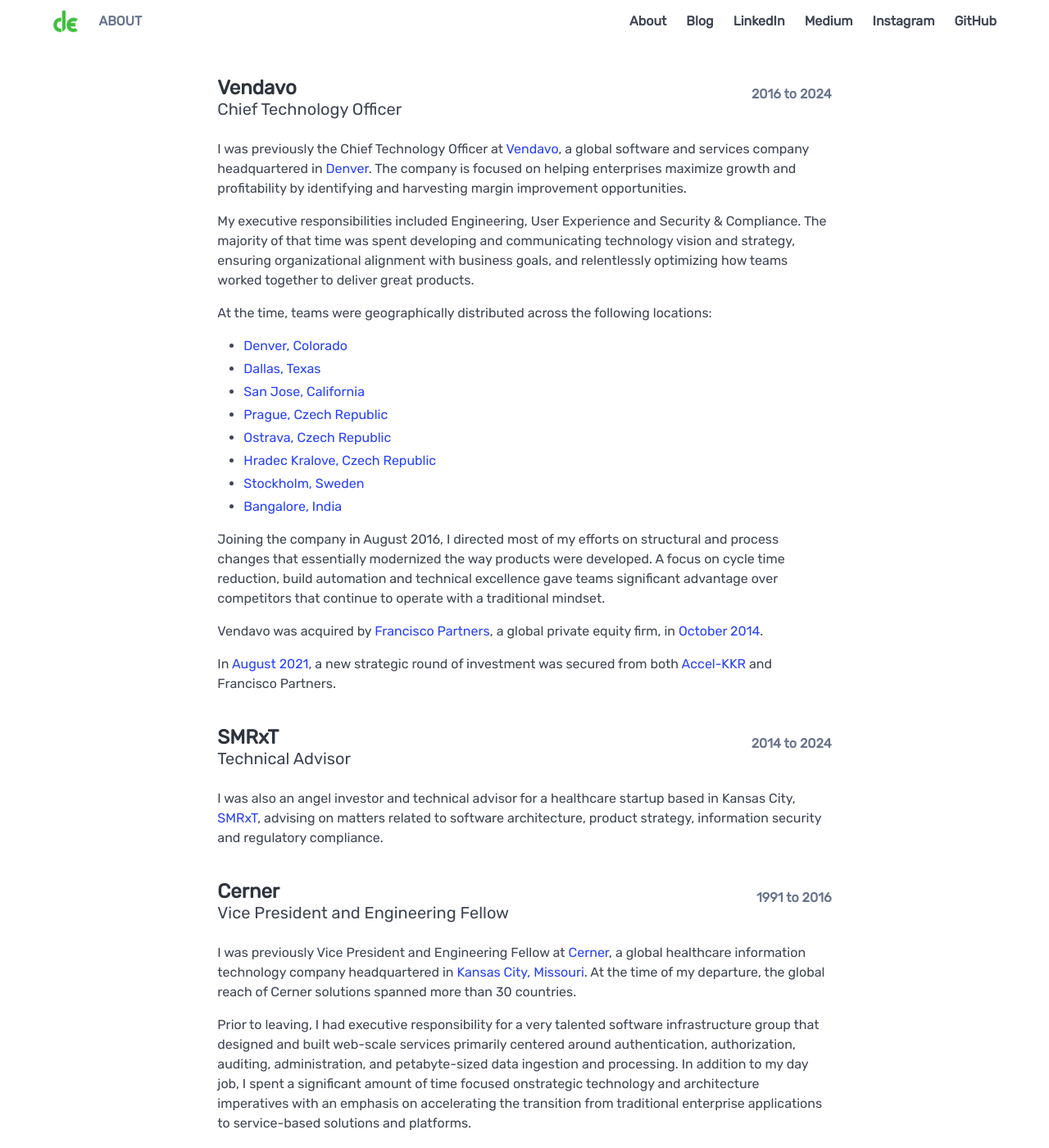
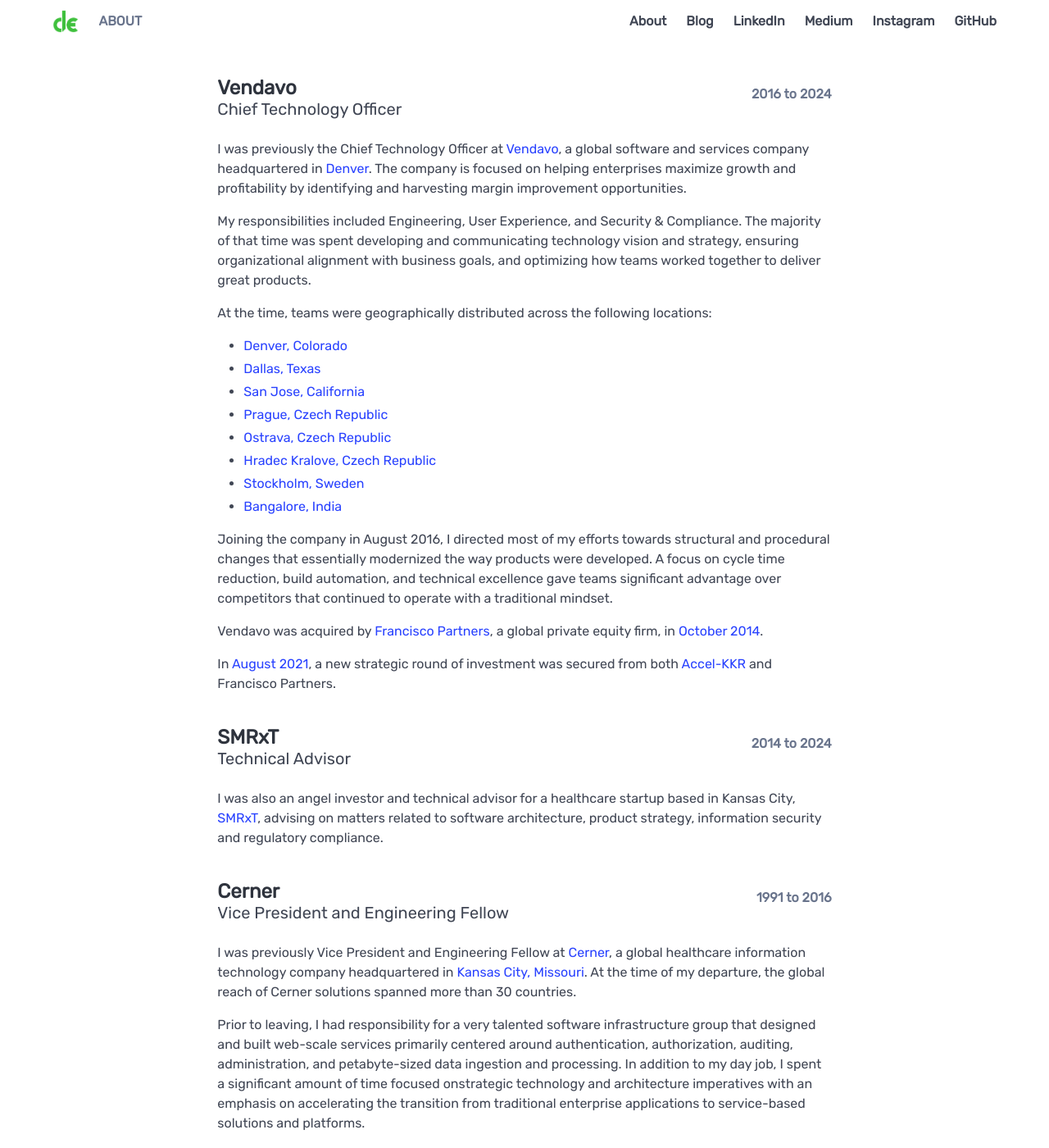
Before and after one commit to davidledwards/davidledwards.github.io, a Jekyll site: the page built from about/index.html, in a window 1280 px wide and 1400 px high, scrolled down 830 px. Shown: the whole window at 82% size. Built offline with Jekyll 4.4.1, drawn with Linux system fonts in a browser that asks for light colours; some of the changed text lies outside the part shown.

Commit message:
minor edits to about page

```diff
--- a/about/index.html
+++ b/about/index.html
@@ -21,7 +21,7 @@
         I am currently the Chief Technology Officer at <a href="https://www.relatient.com/">Relatient</a>, a healthcare software company whose mission is creating a simpler experience for people accessing the healthcare system. Our focus is delivering a world-class patient scheduling and engagement platform.
     </p>
     <p>
-        My executive responsibilities include Engineering, Interoperability, Cloud Operations, Data Operations, Client Support, Security &amp; Compliance, and IT.
+        My responsibilities include Engineering, Interoperability, Cloud Operations, Data Operations, Client Support, Security &amp; Compliance, and IT.
     </p>
     <p>
         Our headquarters are located in <a href="https://maps.app.goo.gl/vGEo1BE2Fz9AADym6">Atlanta, Georgia</a>, though the majority of US-based staff are scattered across the country. We also have an office located in <a href="https://maps.app.goo.gl/Gbr74P2h9RVryLnt6">Pune, India</a> comprised of a broad range of cross-organizational roles.
@@ -78,7 +78,7 @@
         I was previously the Chief Technology Officer at <a href="https://www.vendavo.com">Vendavo</a>, a global software and services company headquartered in <a href="https://goo.gl/maps/YhCJhNTBw1S2">Denver</a>. The company is focused on helping enterprises maximize growth and profitability by identifying and harvesting margin improvement opportunities.
     </p>
     <p>
-        My executive responsibilities included Engineering, User Experience and Security &amp; Compliance. The majority of that time was spent developing and communicating technology vision and strategy, ensuring organizational alignment with business goals, and relentlessly optimizing how teams worked together to deliver great products.
+        My responsibilities included Engineering, User Experience, and Security &amp; Compliance. The majority of that time was spent developing and communicating technology vision and strategy, ensuring organizational alignment with business goals, and optimizing how teams worked together to deliver great products.
     </p>
     <p>
         At the time, teams were geographically distributed across the following locations:
@@ -94,7 +94,7 @@
         <li><a href="https://goo.gl/maps/xKNJP9H78ySpBC5W9">Bangalore, India</a></li>
     </ul>
     <p>
-        Joining the company in August 2016, I directed most of my efforts on structural and process changes that essentially modernized the way products were developed. A focus on cycle time reduction, build automation and technical excellence gave teams significant advantage over competitors that continue to operate with a traditional mindset.
+        Joining the company in August 2016, I directed most of my efforts towards structural and procedural changes that essentially modernized the way products were developed. A focus on cycle time reduction, build automation, and technical excellence gave teams significant advantage over competitors that continued to operate with a traditional mindset.
     </p>
     <p>
         Vendavo was acquired by <a href="https://www.franciscopartners.com/home">Francisco Partners</a>, a global private equity firm, in <a href="https://www.franciscopartners.com/news/francisco-partners-completes-acquisition-of-vendavo-inc">October 2014</a>.
@@ -137,7 +137,7 @@
         I was previously Vice President and Engineering Fellow at <a href="https://www.cerner.com">Cerner</a>, a global healthcare information technology company headquartered in <a href="https://goo.gl/maps/g1TaiVfG5BT2">Kansas City, Missouri</a>. At the time of my departure, the global reach of Cerner solutions spanned more than 30 countries.
     </p>
     <p>
-        Prior to leaving, I had executive responsibility for a very talented software infrastructure group that designed and built web-scale services primarily centered around authentication, authorization, auditing, administration, and petabyte-sized data ingestion and processing. In addition to my day job, I spent a significant amount of time focused onstrategic technology and architecture imperatives with an emphasis on accelerating the transition from traditional enterprise applications to service-based solutions and platforms.
+        Prior to leaving, I had responsibility for a very talented software infrastructure group that designed and built web-scale services primarily centered around authentication, authorization, auditing, administration, and petabyte-sized data ingestion and processing. In addition to my day job, I spent a significant amount of time focused onstrategic technology and architecture imperatives with an emphasis on accelerating the transition from traditional enterprise applications to service-based solutions and platforms.
     </p>
     <p>
         I have an extensive background in software development, particularly in the areas of application architecture, scalable computing and distributed systems. During my 25 years with Cerner, I had been instrumental in leading the company through pivotal shifts in technology and architecture, and had also been influential in promoting the use of more collaborative and nimble engineering processes.
```
